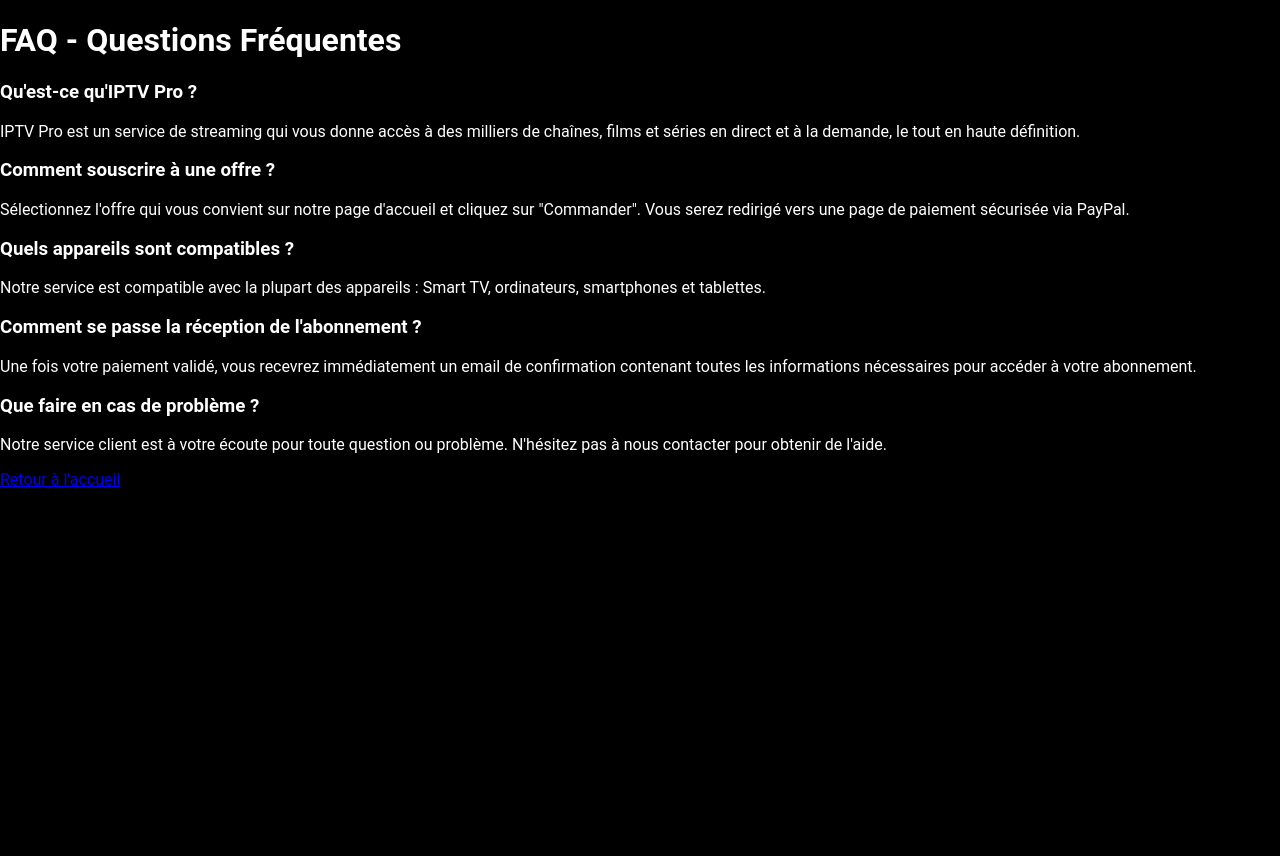
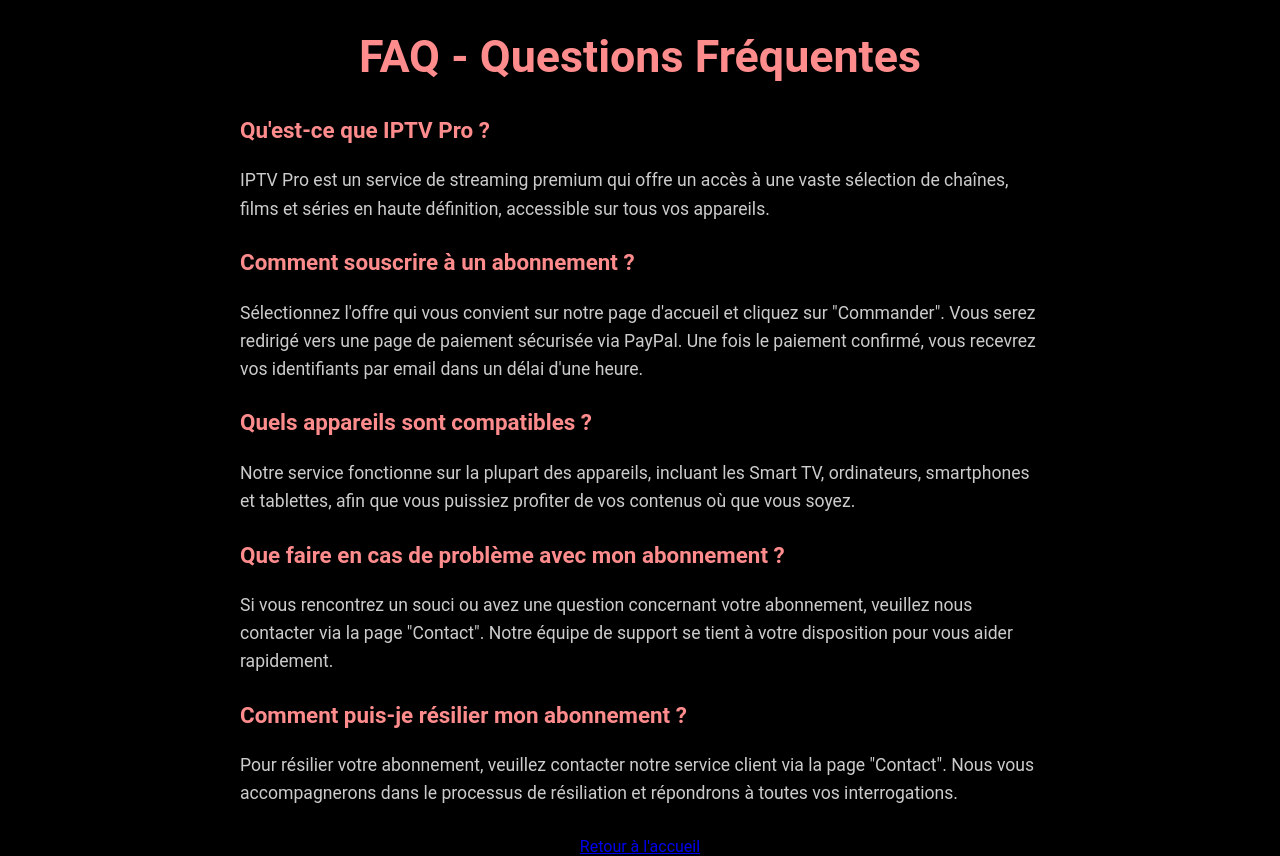
Before and after one commit to bosta95/mon-site, a website: page public/faq.html in a window 1280 px wide. Before the commit the page ends 800 px from the top, so only its background shows below. Drawn offline with Linux system fonts and the light colour scheme.

Commit message:
Sauvegarde complète de mon dossier

```diff
--- a/public/faq.html
+++ b/public/faq.html
@@ -2,42 +2,70 @@
 <html lang="fr">
 <head>
   <meta charset="UTF-8">
-  <meta name="viewport" content="width=device-width, initial-scale=1">
+  <meta name="viewport" content="width=device-width, initial-scale=1.0">
   <title>FAQ - IPTV Pro</title>
   <link rel="stylesheet" href="styles.css">
+  <style>
+    /* Styles additionnels pour la FAQ */
+    .faq-header {
+      text-align: center;
+      margin-bottom: 20px;
+    }
+    .faq-header h1 {
+      font-size: 2.8rem;
+      color: #ff8c8c;
+    }
+    .faq-content {
+      max-width: 800px;
+      margin: 0 auto;
+      font-size: 1.1rem;
+      line-height: 1.6;
+      color: #ccc;
+      padding: 0 20px;
+    }
+    .faq-item {
+      margin-bottom: 20px;
+    }
+    .faq-item h3 {
+      font-size: 1.4rem;
+      color: #ff8c8c;
+      margin-bottom: 10px;
+    }
+    .faq-item p {
+      margin-bottom: 10px;
+    }
+    .return {
+      text-align: center;
+      margin-top: 30px;
+    }
+  </style>
 </head>
 <body>
   <div class="container">
+    <div class="faq-header">
       <h1>FAQ - Questions Fréquentes</h1>
+    </div>
+    <div class="faq-content">
       <div class="faq-item">
-      <h3>Qu'est-ce qu'IPTV Pro ?</h3>
-      <p>
-        IPTV Pro est un service de streaming qui vous donne accès à des milliers de chaînes, films et séries en direct et à la demande, le tout en haute définition.
-      </p>
+        <h3>Qu'est-ce que IPTV Pro ?</h3>
+        <p>IPTV Pro est un service de streaming premium qui offre un accès à une vaste sélection de chaînes, films et séries en haute définition, accessible sur tous vos appareils.</p>
       </div>
       <div class="faq-item">
-      <h3>Comment souscrire à une offre ?</h3>
-      <p>
-        Sélectionnez l'offre qui vous convient sur notre page d'accueil et cliquez sur "Commander". Vous serez redirigé vers une page de paiement sécurisée via PayPal.
-      </p>
+        <h3>Comment souscrire à un abonnement ?</h3>
+        <p>Sélectionnez l'offre qui vous convient sur notre page d'accueil et cliquez sur "Commander". Vous serez redirigé vers une page de paiement sécurisée via PayPal. Une fois le paiement confirmé, vous recevrez vos identifiants par email dans un délai d'une heure.</p>
       </div>
       <div class="faq-item">
         <h3>Quels appareils sont compatibles ?</h3>
-      <p>
-        Notre service est compatible avec la plupart des appareils : Smart TV, ordinateurs, smartphones et tablettes.
-      </p>
+        <p>Notre service fonctionne sur la plupart des appareils, incluant les Smart TV, ordinateurs, smartphones et tablettes, afin que vous puissiez profiter de vos contenus où que vous soyez.</p>
       </div>
       <div class="faq-item">
-      <h3>Comment se passe la réception de l'abonnement ?</h3>
-      <p>
-        Une fois votre paiement validé, vous recevrez immédiatement un email de confirmation contenant toutes les informations nécessaires pour accéder à votre abonnement.
-      </p>
+        <h3>Que faire en cas de problème avec mon abonnement ?</h3>
+        <p>Si vous rencontrez un souci ou avez une question concernant votre abonnement, veuillez nous contacter via la page "Contact". Notre équipe de support se tient à votre disposition pour vous aider rapidement.</p>
       </div>
       <div class="faq-item">
-      <h3>Que faire en cas de problème ?</h3>
-      <p>
-        Notre service client est à votre écoute pour toute question ou problème. N'hésitez pas à nous contacter pour obtenir de l'aide.
-      </p>
+        <h3>Comment puis-je résilier mon abonnement ?</h3>
+        <p>Pour résilier votre abonnement, veuillez contacter notre service client via la page "Contact". Nous vous accompagnerons dans le processus de résiliation et répondrons à toutes vos interrogations.</p>
+      </div>
     </div>
     <div class="return">
       <a href="index.html" class="btn">Retour à l'accueil</a>
```
Also changed, not shown: public/about.html (+35 -9 lines), public/index.html (+13 -14 lines), public/offer.html (+10 -29 lines). Lines whose indentation alone changed are shown as unchanged.
